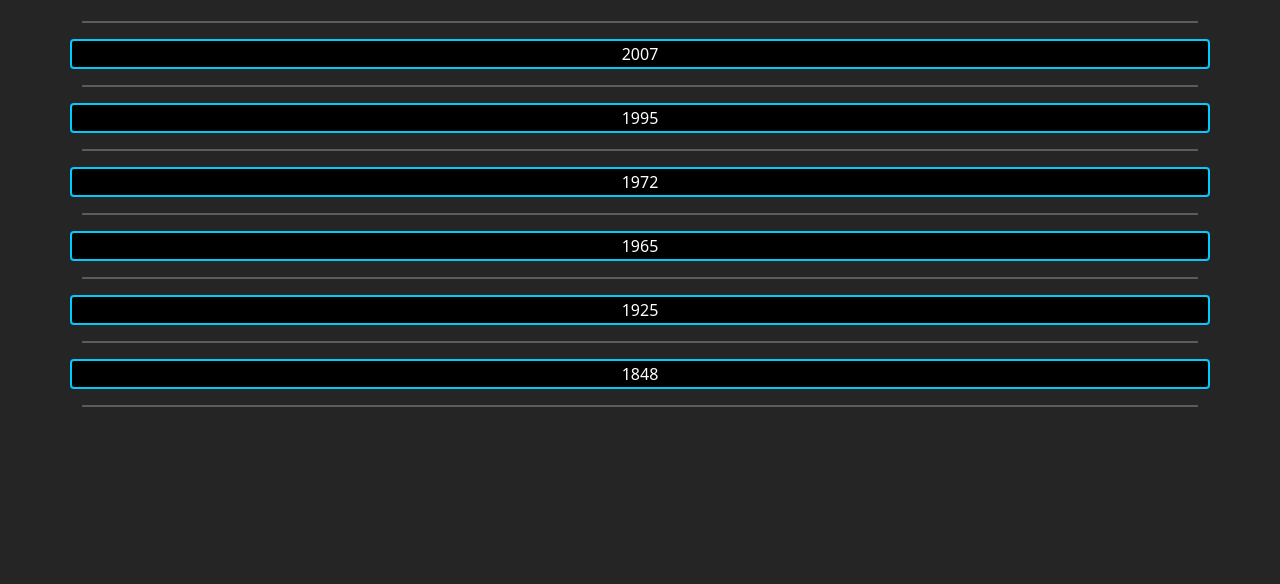
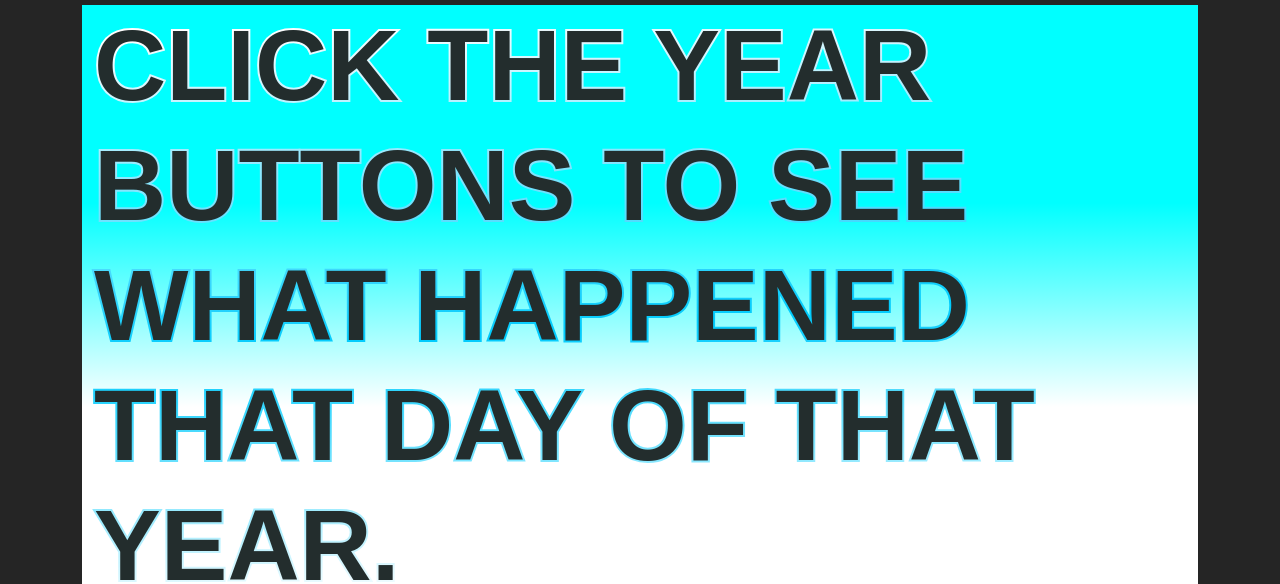
Before and after one commit to Gazzy21/Birthday-Website, a plain HTML site: page index.html in a window 1280 px wide. Shown: the part 237-821 px from the top of the page. Before the commit the page ends 800 px from the top, so only its background shows below. Drawn offline with nearby package versions, Linux system fonts and the light colour scheme.

Commit message:
added "how to use div"

```diff
--- a/index.html
+++ b/index.html
@@ -15,6 +15,12 @@
   <body>
     <h1 class="text-center mt-3">On My Birthday</h1>
     <h1 class="text-center ermimactuallyanh2">February 21st</h2>
+
+<div class="container">
+  <div class="row divstyle">
+    <h1>Click the year buttons to see what happened that day of that year.</h1>
+  </div>
+</div>
 
     <div class="container my-4">
       <hr />
--- a/style.css
+++ b/style.css
@@ -55,6 +55,25 @@ body {
 
 hr {
   border: 1.5px solid rgb(255, 255, 255);
+}
+
+.divstyle {
+
+  display: block;
+  margin-left: auto;
+  margin-right: auto;
+  background-image: -webkit-gradient(
+    linear,
+    left bottom,
+    left top,
+    color-stop(0.33, rgb(255, 255, 255)),
+    color-stop(0.67, rgb(0, 255, 255))
+  );
+  background-image: -moz-linear-gradient(
+    center bottom,
+    rgb(255, 255, 255) 33%,
+    rgb(0, 255, 255) 67%
+  );
 }
 
 .imgstyle {
```
Also changed, not shown: Figma Designs.png (added).
